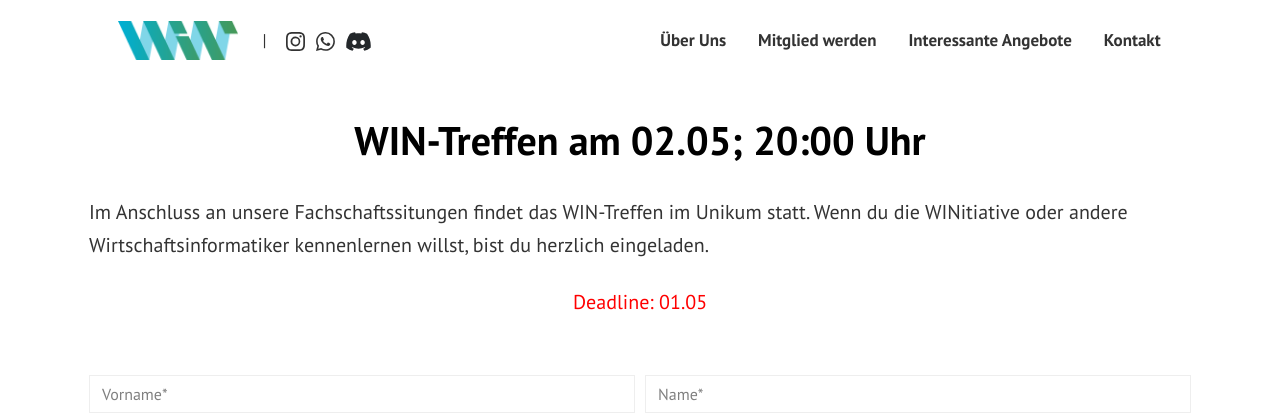
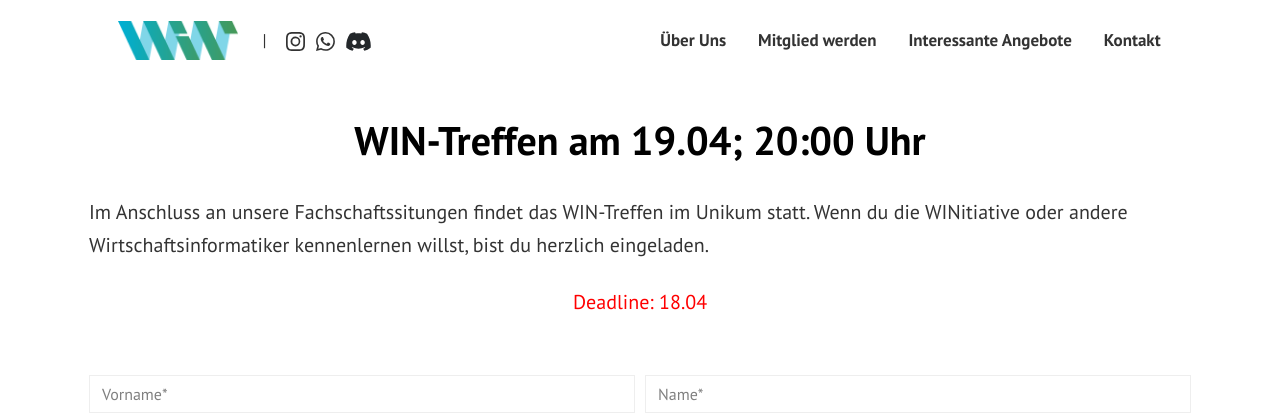
Before and after one commit to WINitiative-Augsburg-eV/webseite, a Jekyll site: the page built from pages/stammtisch-anmeldung.html, in a window 1280 px wide. Shown: the top 415 px of the page. Built offline with Jekyll 4.4.1, drawn with Linux system fonts in a browser that asks for light colours.

Commit message:
Update stammtisch-anmeldung.html

```diff
--- a/pages/stammtisch-anmeldung.html
+++ b/pages/stammtisch-anmeldung.html
@@ -1,6 +1,6 @@
 ---
 layout: page
-title: WIN-Treffen am 02.05; 20:00 Uhr
+title: WIN-Treffen am 19.04; 20:00 Uhr
 permalink: "/win-treffen/"
 comments: false
 ---
@@ -10,7 +10,7 @@
     <input type="hidden" name="_captcha" value="false">
 <p class="lead mb-4">Im Anschluss an unsere Fachschaftssitungen findet das WIN-Treffen im Unikum statt. Wenn du die WINitiative oder andere Wirtschaftsinformatiker kennenlernen willst, bist du herzlich eingeladen.</p>
 <p class="mb-4"></p>
-  <center><p class="mb-4" style="color: red">Deadline: 01.05</p></center>
+  <center><p class="mb-4" style="color: red">Deadline: 18.04</p></center>
 <br>
 <div class="form-row">
 <div class="form-group col-md-6">
```
